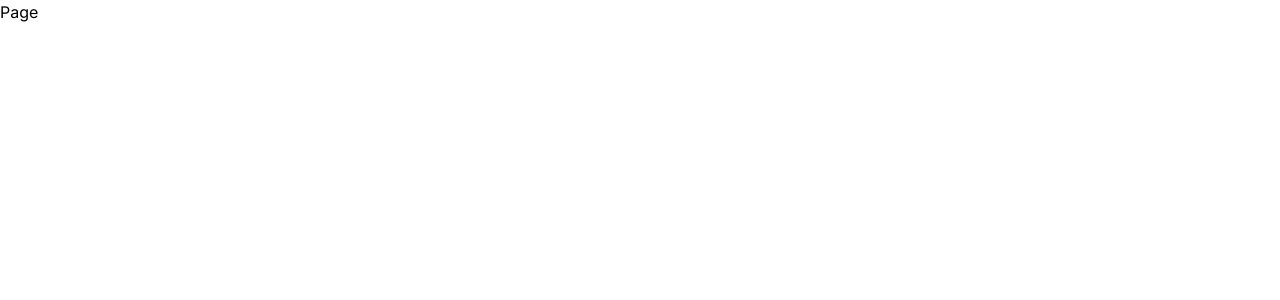
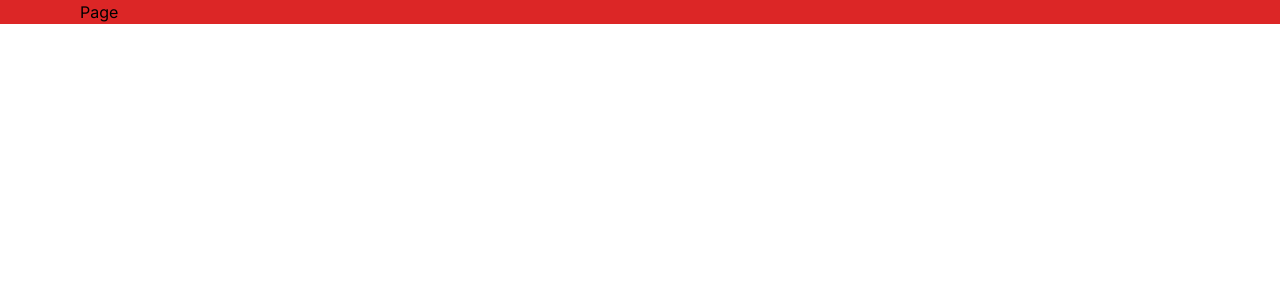
Before and after one commit to ProMehedi/docs-quill, a Next.js app: page / in a window 1280 px wide. Shown: the top 300 px of the page. Built offline with nearby package versions, Linux system fonts and the light colour scheme.

Commit message:
Create MaxWidthWrapper component

```diff
--- a/package.json
+++ b/package.json
@@ -9,9 +9,11 @@
     "lint": "next lint"
   },
   "dependencies": {
+    "clsx": "^2.1.1",
+    "next": "14.2.3",
     "react": "^18",
     "react-dom": "^18",
-    "next": "14.2.3"
+    "tailwind-merge": "^2.3.0"
   },
   "devDependencies": {
     "typescript": "^5",
--- /dev/null
+++ b/src/app/components/MaxWidthWrapper.tsx
@@ -0,0 +1,20 @@
+import { PropsWithChildren } from 'react'
+import { cn } from '~/lib/utils'
+
+const MaxWidthWrapper = ({
+  children,
+  className,
+}: PropsWithChildren<{ className?: string }>) => {
+  return (
+    <div
+      className={cn(
+        'mx-auto w-full max-w-screen-xl px-2.5 md:px-20',
+        className
+      )}
+    >
+      {children}
+    </div>
+  )
+}
+
+export default MaxWidthWrapper
--- a/src/app/page.tsx
+++ b/src/app/page.tsx
@@ -1,9 +1,10 @@
 import React from 'react'
+import MaxWidthWrapper from '~/app/components/MaxWidthWrapper'
 
 type Props = {}
 
 const Page = (props: Props) => {
-  return <div>Page</div>
+  return <MaxWidthWrapper className='bg-red-600'>Page</MaxWidthWrapper>
 }
 
 export default Page
--- /dev/null
+++ b/src/lib/utils.ts
@@ -0,0 +1,4 @@
+import clsx, { ClassValue } from 'clsx'
+import { twMerge } from 'tailwind-merge'
+
+export const cn = (...inputs: ClassValue[]) => twMerge(clsx(...inputs))
```
Also changed, not shown: 1 other file (tests, documents, lock files or other folders).
